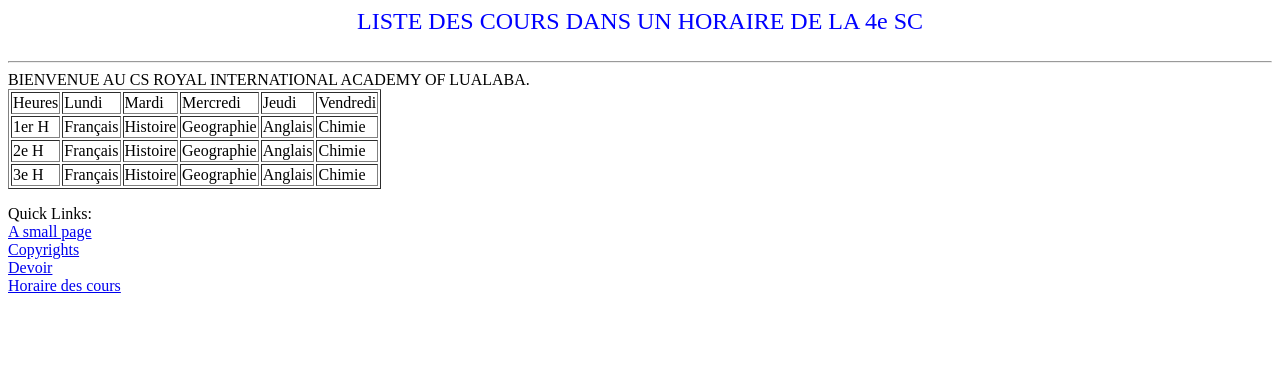
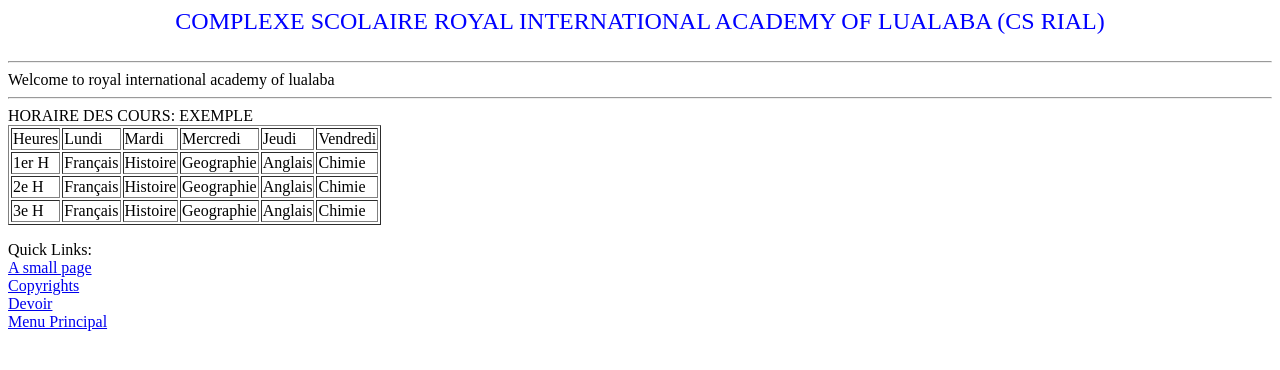
Before and after one commit to franciskumoyo-jpg/franciskumoyo-jpg.github.io, a plain HTML site: page horaire.html in a window 1280 px wide. Drawn offline with Linux system fonts and the light colour scheme.

Commit message:
Update horaire.html

```diff
--- a/horaire.html
+++ b/horaire.html
@@ -1,7 +1,8 @@
 <html>
-<body style="background-color:lightred">
-<center><font size='+2' color='blue'>LISTE DES COURS DANS UN HORAIRE DE LA 4e SC</font></center>
-<br><hr>BIENVENUE AU CS ROYAL INTERNATIONAL ACADEMY OF LUALABA.
+<body style="background-color:mint">
+<center><font size='+2' color='blue'>COMPLEXE SCOLAIRE ROYAL INTERNATIONAL ACADEMY OF LUALABA (CS RIAL)</font></center>
+<br><hr>Welcome to royal international academy of lualaba
+<br><hr>HORAIRE DES COURS: EXEMPLE
 
 <table border="1">
 	<tr>
@@ -41,10 +42,9 @@
 </table>
 
 <p>Quick Links:
-<br><a href='helloworld.html'>A small page</a>
-<br><a href='copyrights.html'>Copyrights</a>
-<br><a href='devoir.html'>Devoir</a>
-<br><a href='horaire.html'>Horaire des cours</a>
+<br><a href='#'>A small page</a>
+<br><a href='#'>Copyrights</a>
+<br><a href='#'>Devoir</a>
+<br><a href='index.html'>Menu Principal</a>
 </body>
-
 </html>
```
